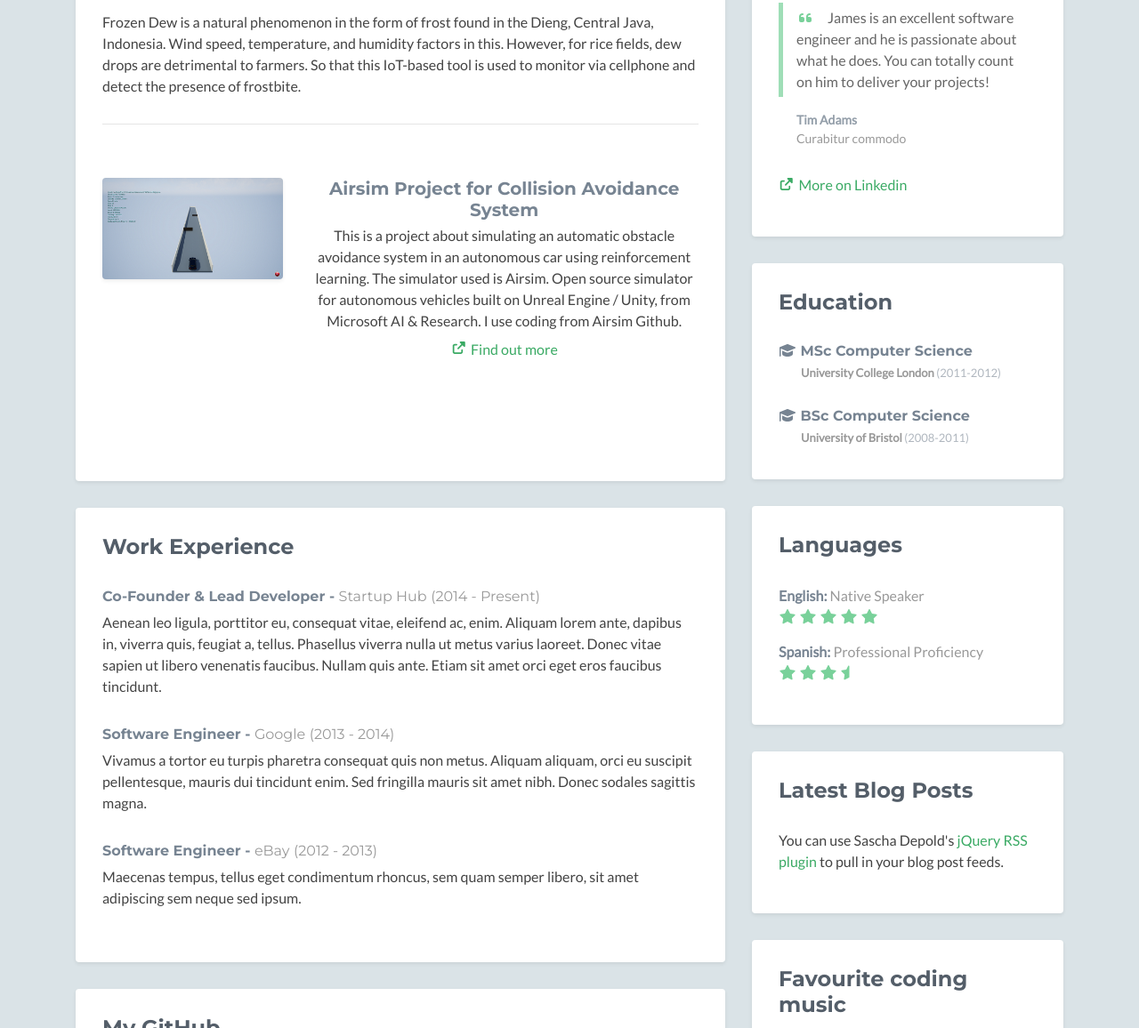
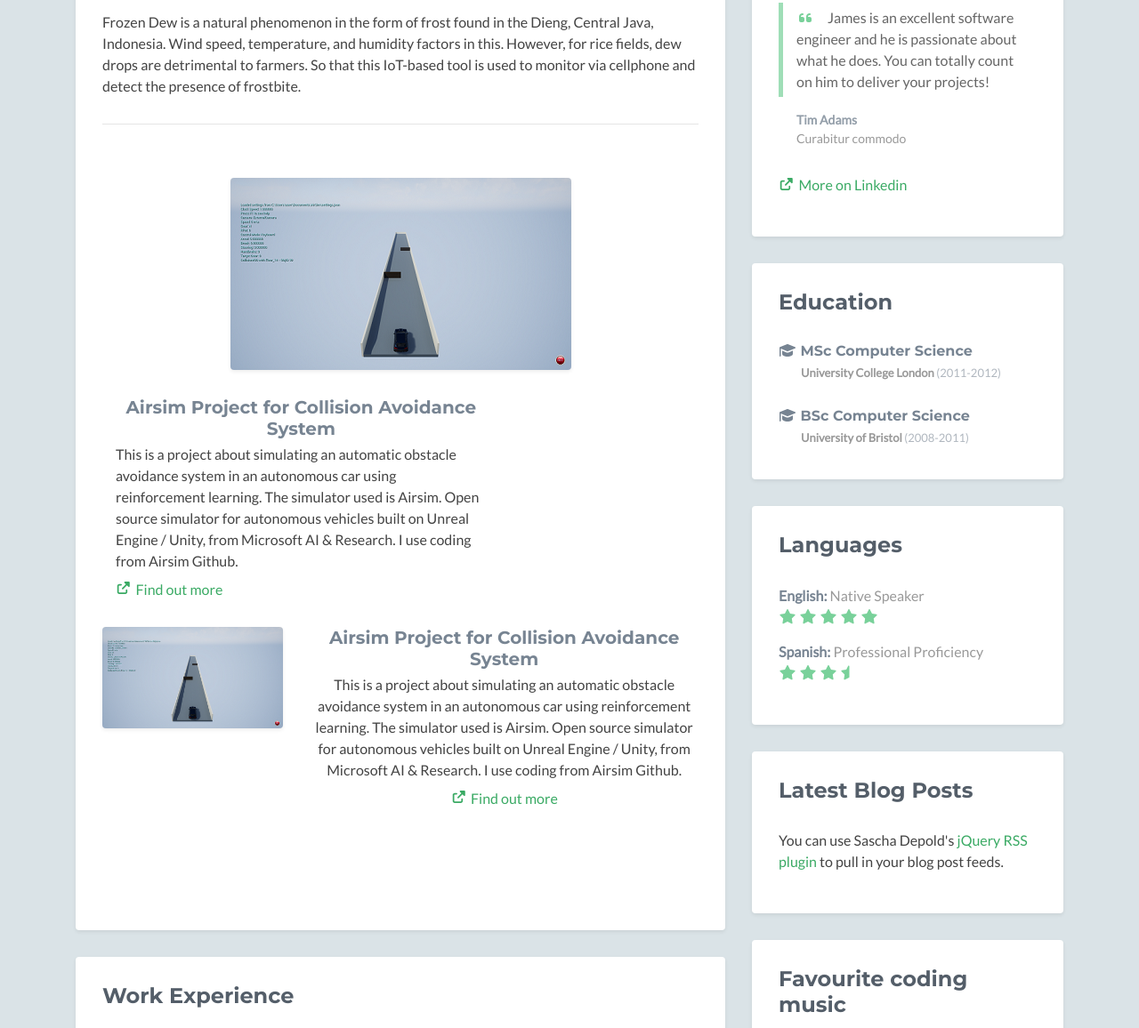
Before and after one commit to annisanazi/annisanazi.github.io, a plain HTML site: page index.html in a window 1280 px wide. Shown: the part 1267-2423 px from the top of the page at 89% size. Drawn offline with nearby package versions, Linux system fonts and the light colour scheme; no server answers; some icons are missing.

Commit message:
Update index.html

```diff
--- a/index.html
+++ b/index.html
@@ -76,14 +76,24 @@
                                     <div class="ribbon">
                                     </div>
                                 </div>
-
                                 <h3 class="title mb-3"><a href="" target="_blank">IoT based Tools for Frozen Dew Monitoring</a></h3>
-
                                 <div class="desc text-left">
                                     <p>Frozen Dew is a natural phenomenon in the form of frost found in the Dieng, Central Java, Indonesia. Wind speed, temperature, and humidity factors in this. However, for rice fields, dew drops are detrimental to farmers. So that this IoT-based tool is used to monitor via cellphone and detect the presence of frostbite.</p>
                             </div><!--//item-->
 
                             <hr class="divider" />
+                            <div class="item featured text-center">
+                                <a class="col-md-4 col-12" href="https://github.com/annisanazi/airsimproject" target="_blank">
+                                <img class="img-fluid project-image rounded shadow-sm" src="assets/images/projects/env.png" alt="project name" />
+                                </a>
+                                <div class="desc col-md-8 col-12">
+                                    <h3 class="title"><a href="https://github.com/annisanazi/airsimproject" target="_blank">Airsim Project for Collision Avoidance System</a></h3>
+                                    <div class="desc text-left">
+                                    <p class="mb-2">This is a project about simulating an automatic obstacle avoidance system in an autonomous car using reinforcement learning. The simulator used is Airsim. Open source simulator for autonomous vehicles built on Unreal Engine / Unity, from Microsoft AI & Research. I use coding from Airsim Github.</p>
+                                    <p><a class="more-link" href="https://github.com/annisanazi/airsimproject" target="_blank"><i class="fas fa-external-link-alt"></i>Find out more</a></p>
+                                </div><!--//desc-->
+                            </div><!--//item-->
+
                             <div class="item row">
                                 <a class="col-md-4 col-12" href="https://github.com/annisanazi/airsimproject" target="_blank">
                                 <img class="img-fluid project-image rounded shadow-sm" src="assets/images/projects/env.png" alt="project name" />
```
